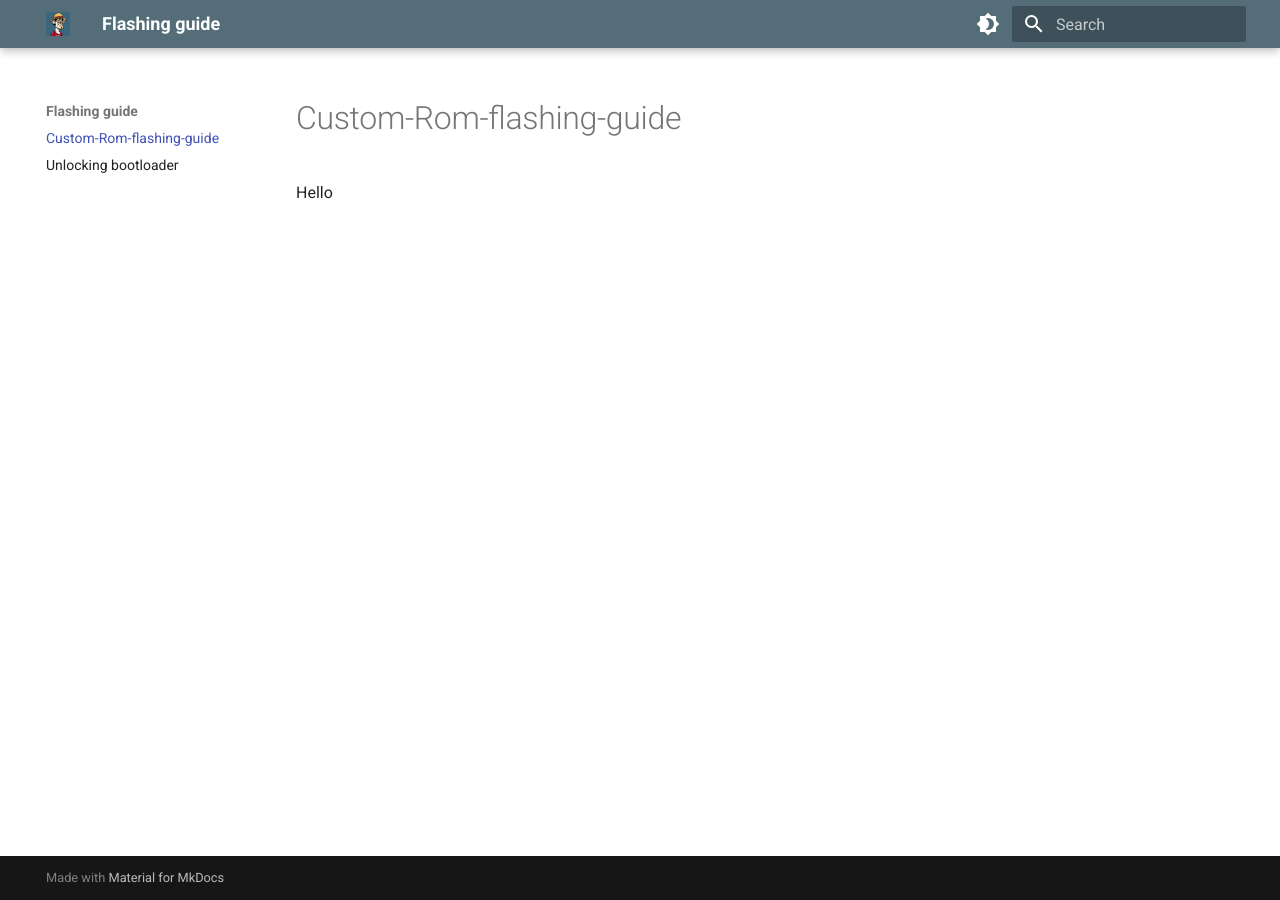
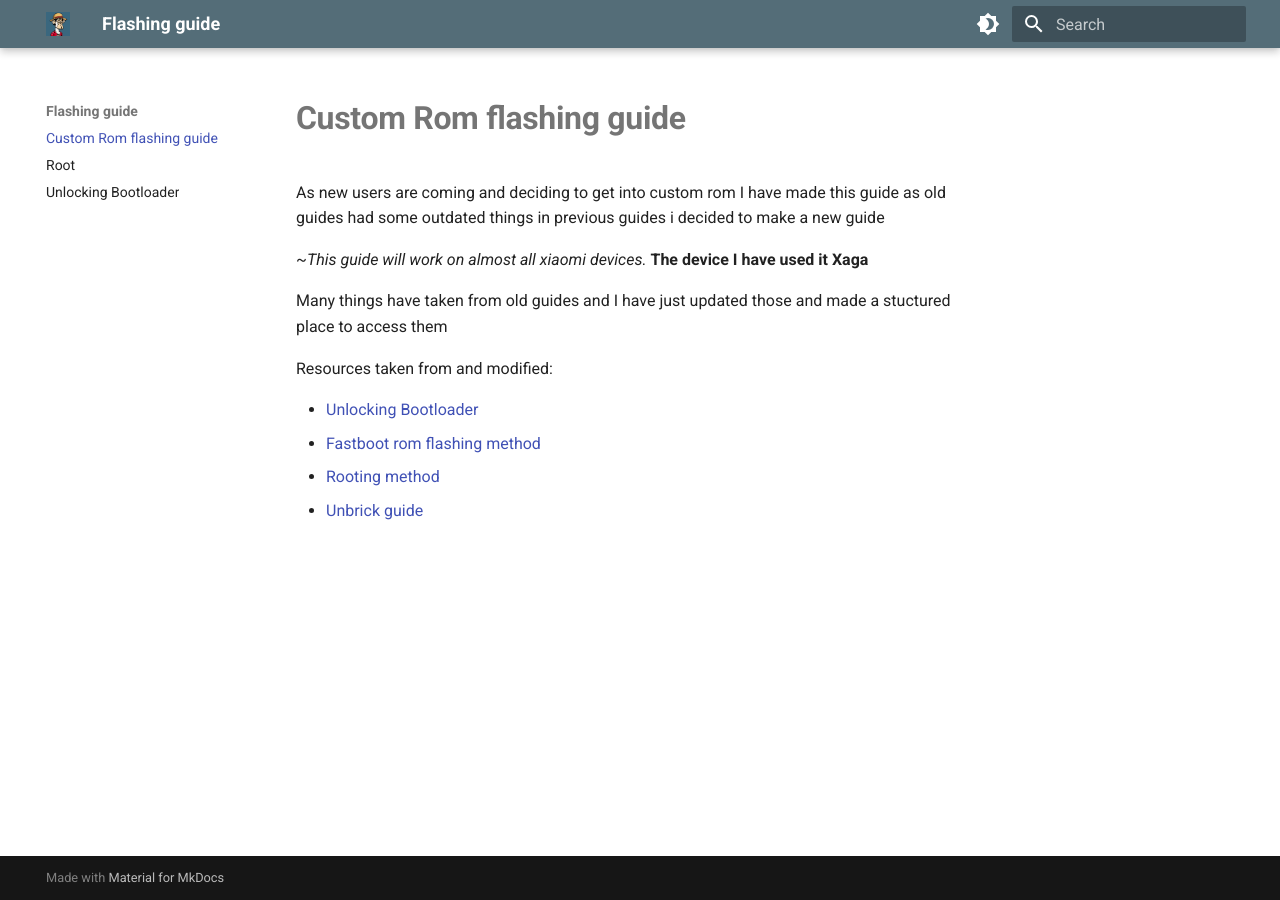
Before and after one commit to Angxddeep/Custom-Rom-flashing-guide, an MkDocs documentation site: the page built from docs/README.md, in a window 1280 px wide. Built offline with MkDocs 1.6.1 and Material for MkDocs 9.7.7, drawn with Linux system fonts in a browser that asks for light colours.

Commit message:
Added Root

```diff
--- a/docs/README.md
+++ b/docs/README.md
@@ -1,2 +1,14 @@
-# Custom-Rom-flashing-guide
-Hello
+# **Custom Rom flashing guide**
+As new users are coming and deciding to get into custom rom I have made this guide as old guides had some outdated things in previous guides i decided to make a new guide
+
+~*This guide will work on almost all xiaomi devices.* **The device I have used it Xaga**
+
+Many things have taken from old guides and I have just updated those and made a stuctured place to access them
+
+
+Resources taken from and modified:
+
+- [Unlocking Bootloader](https://telegra.ru/Unlocking-Bootloader-05-24)
+- [Fastboot rom flashing method](https://telegra.ph/How-to-flash-miui-fastboot-rom-05-27)
+- [Rooting method](https://telegra.ph/Rooting-Method-02-15)
+- [Unbrick guide](https://guide.itsvixano.me/preloader_xaga)
```
Also changed, not shown: docs/Root.md (added, +47 -0 lines), docs/Unlocking bootloader.md (+2 -1 lines).
